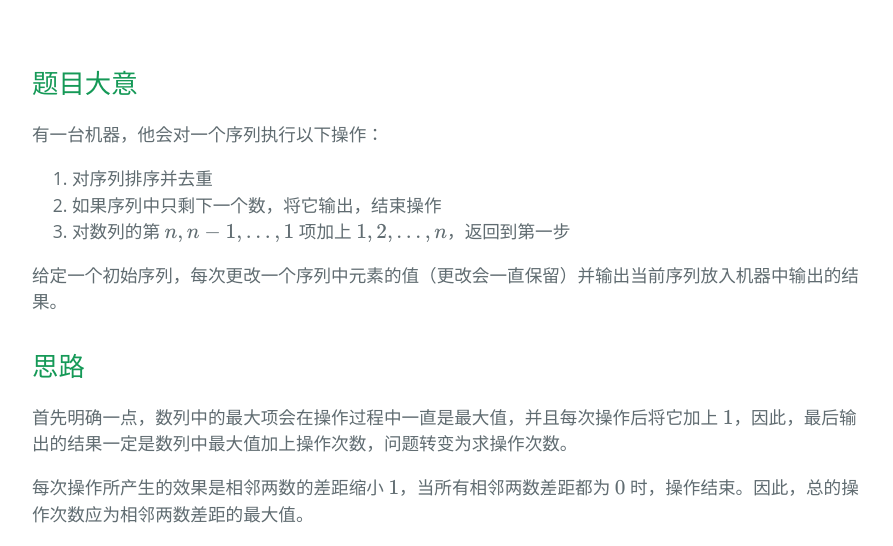
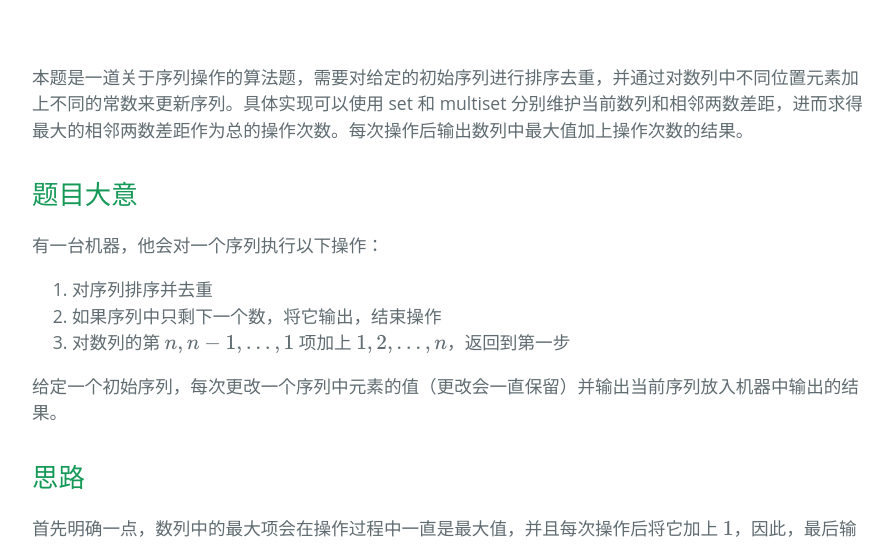
Before and after one commit to BuaaCzx/BuaaCzx.github.io, a Jekyll site: the page built from _posts/2023-8-30-CF1862G.md, in a window 1280 px wide and 900 px high, cut to the strip 354-900 px from the top of the window. Shown: the whole strip, without its empty margins (192-1085 px from the left). Built offline with Jekyll 4.4.1, drawn with Linux system fonts in a browser that asks for light colours; some web fonts are replaced; formulas are drawn with MathJax 3.

Commit message:
Update 2023-8-30-CF1862G.md

```diff
--- a/_posts/2023-8-30-CF1862G.md
+++ b/_posts/2023-8-30-CF1862G.md
@@ -3,6 +3,8 @@ layout: post
 title: CF1862G The Great Equalizer
 tags: 做题补题记录
 ---
+
+本题是一道关于序列操作的算法题，需要对给定的初始序列进行排序去重，并通过对数列中不同位置元素加上不同的常数来更新序列。具体实现可以使用 set 和 multiset 分别维护当前数列和相邻两数差距，进而求得最大的相邻两数差距作为总的操作次数。每次操作后输出数列中最大值加上操作次数的结果。
 
 ## 题目大意
 
```
